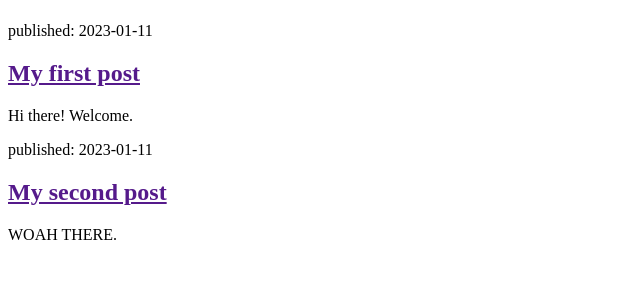
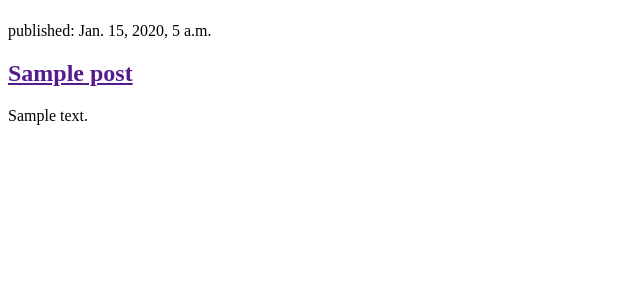
Before and after one commit to harimwoo/my-first-blog, a Django app: page / in a window 1280 px wide. Shown: the part 58-358 px from the top of the page, without its empty margins (0-640 px from the left). Run offline with Django 3.2, Linux system fonts and the light colour scheme; tables that the repository leaves empty hold one stand-in row (values such as "Sample post").

Commit message:
Modified templates to display posts from database

```diff
--- a/blog/templates/blog/post_list.html
+++ b/blog/templates/blog/post_list.html
@@ -8,16 +8,12 @@
             <h1><a href="/">Harim's Blog</a></h1>
         </header>
 
-        <article>
-            <time>published: 2023-01-11</time>
-            <h2><a href="">My first post</a></h2>
-            <p>Hi there! Welcome. </p>
-        </article>
-
-        <article>
-            <time>published: 2023-01-11</time>
-            <h2><a href="">My second post</a></h2>
-            <p>WOAH THERE.</p>
-        </article>
+        {% for post in posts%}
+            <article>
+                <time>published: {{post.published_date}}</time>
+                <h2><a href="">{{post.title}}</a></h2>
+                <p>{{post.text|linebreaksbr}}</p>
+            </article>
+        {% endfor %}
     </body>
 </html>
--- a/blog/views.py
+++ b/blog/views.py
@@ -1,5 +1,8 @@
 from django.shortcuts import render
+from django.utils import timezone
+from .models import Post
 
 # Create your views here.
 def post_list(request):
-    return render(request, 'blog/post_list.html', {})
+    posts = Post.objects.filter(published_date__lte=timezone.now()).order_by('published_date')
+    return render(request, 'blog/post_list.html', {'posts': posts})
```
